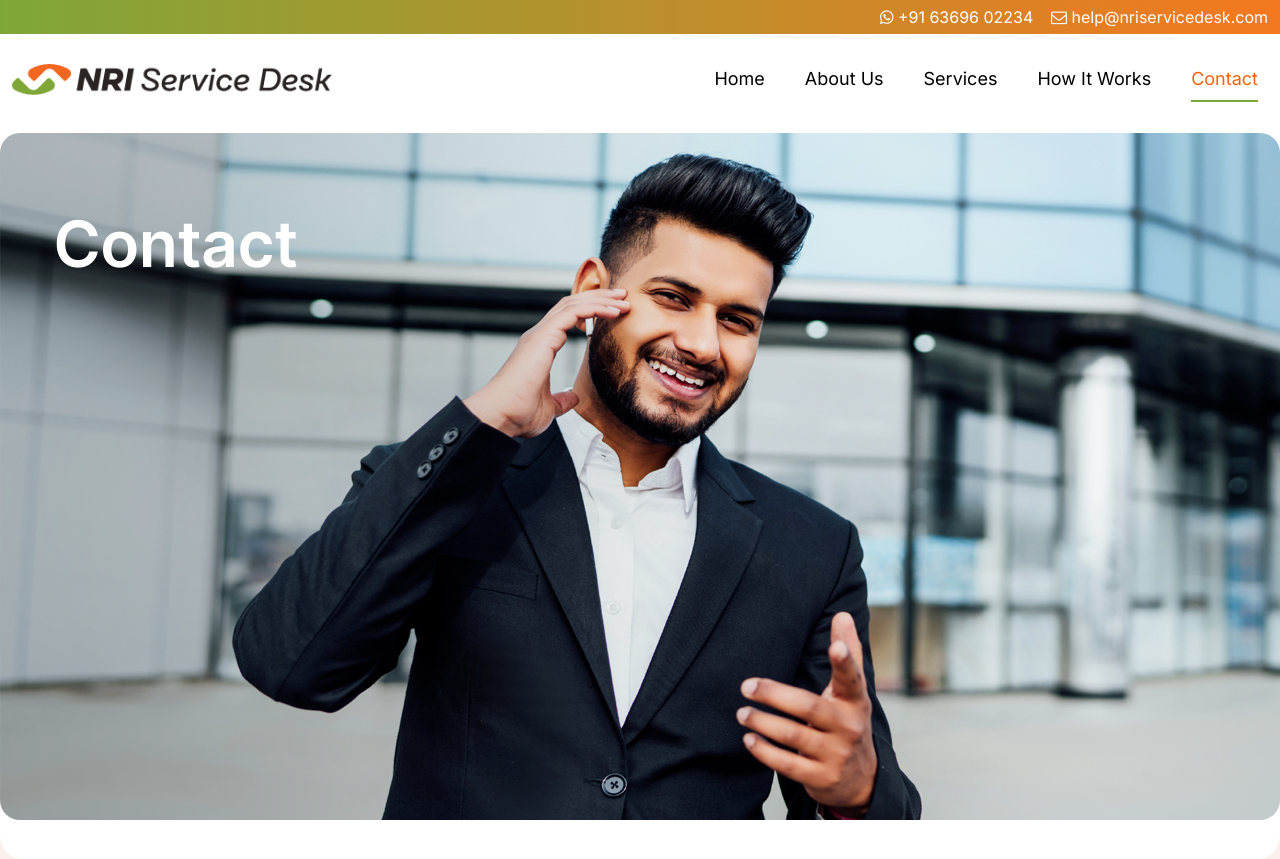
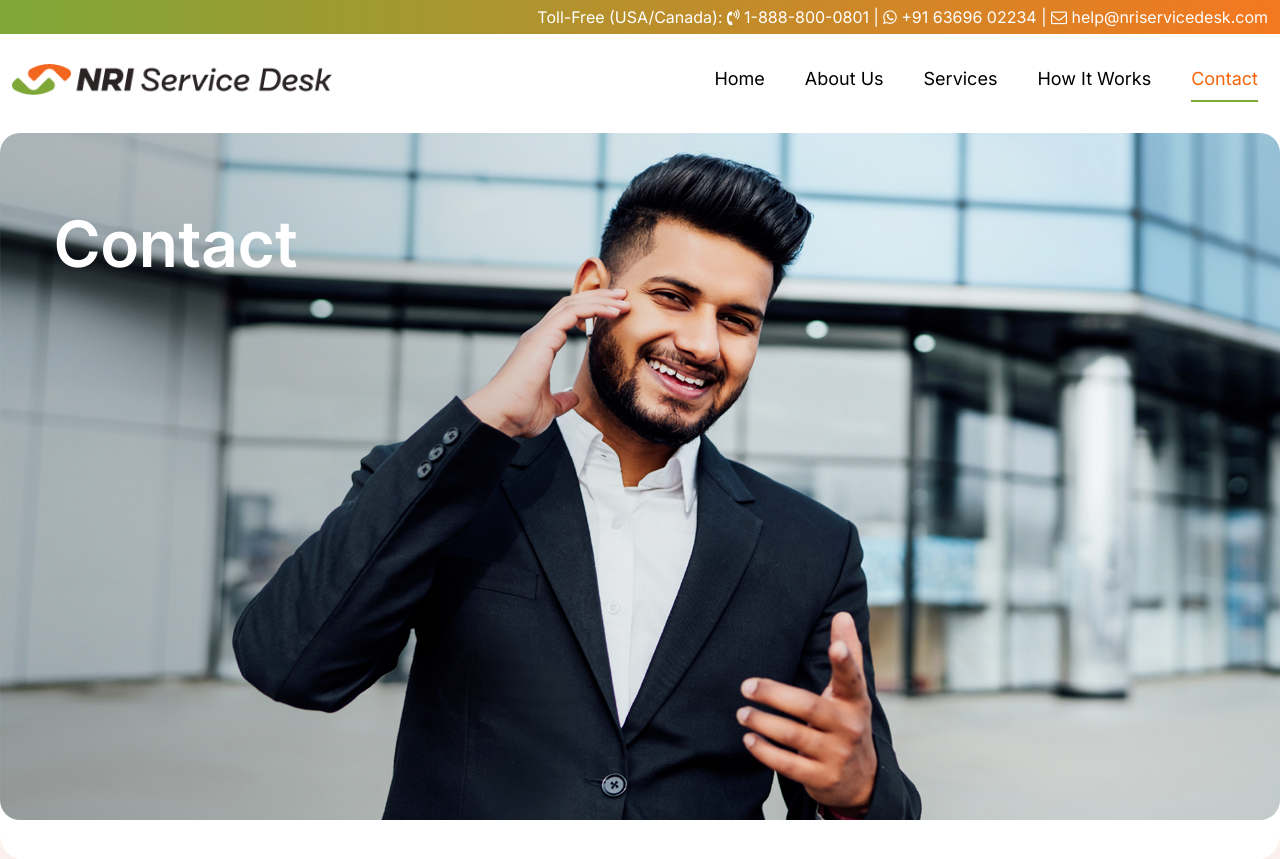
Before and after one commit to Selva-Kumar-DataCaliper/nri-website, a PHP site: page /contact.html in a window 1280 px wide. Shown: the top 859 px of the page. Run offline with PHP 8.4, Linux system fonts and the light colour scheme.

Commit message:
new features june 6

```diff
--- a/contact.html
+++ b/contact.html
@@ -55,10 +55,11 @@ textarea {
 </head>
 
 <body>
-      <div class="top-bar">
+     <div class="top-bar">
         <div class="container">
-        <a href="tel:+916369602234"><i class="fa fa-whatsapp" aria-hidden="true"></i> +91 63696 02234</a>
-        <a href="mailto:help@nriservicedesk.com"> &nbsp;&nbsp;&nbsp;<i class="fa fa-envelope-o" aria-hidden="true"></i> help@nriservicedesk.com</a>
+        <a href="tel:+18888000801"> Toll-Free (USA/Canada): <i class="fa fa-volume-control-phone" aria-hidden="true"></i> 1-888-800-0801 |</a>
+        <a href="tel:+916369602234"><i class="fa fa-whatsapp" aria-hidden="true"></i> +91 63696 02234 | </a>
+        <a href="mailto:help@nriservicedesk.com"><i class="fa fa-envelope-o" aria-hidden="true"></i> help@nriservicedesk.com</a>
     </div>
     </div>
     <div claSS="body-clr">
@@ -139,6 +140,8 @@ textarea {
                         <h4><i class="fa fa-map-marker" aria-hidden="true"></i> Address</h4>
                         <p>7/2, Shiva Shree Towers,<br> Shiva Nagar, Upplipalayam, <br>Coimbatore, Tamilnadu-641015,
                             India.</p>
+
+                        <p><i class="fa fa-volume-control-phone" aria-hidden="true"></i>  Toll-Free (USA/Canada): <a href="tel:+18888000801"> 1-888-800-0801</a></p>
 
                         <p> <i class="fa fa-envelope" aria-hidden="true"></i> <a href="mailto:help@nriservicedesk.com">help@nriservicedesk.com</a></p>
                     </div>
@@ -231,19 +234,22 @@ textarea {
         </div>
 
 
-    <div class="container footer-sec">
+   <div class="container footer-sec">
     <div class="row">
         <div class="col-lg-5 col-md-5 col-sm-12 col-xs-12">
 
-             <h4>Call Our Team 24 X 7</h4>
-                   <h5>Ezhil | Kiruthi | Sweety | Nanthakumar </h5>
+            <h4>Call Our Team 24 X 7</h4>
+
+                     <h5>Toll-Free</h5>
+                     <h5><i class="fa fa-volume-control-phone" aria-hidden="true"></i> <a href="tel:+18888000801"> 1-888-800-0801</a> (USA - Canada)</h5>
+
+                    <h5>Ezhil | Kiruthi | Sweety | Nanthakumar </h5>
                      <h5> <i class="fa fa-whatsapp" aria-hidden="true"></i> <a href="tel:+916369602234">+91 63696 02234</a> (Tamil - Engilsh)</h5>
 
                        <h5>Kalaikovan</h5>
                         <h5> <i class="fa fa-whatsapp" aria-hidden="true"></i> <a href="tel:+919047646298"> +91 90476 46298</a> (Tamil - Engilsh - Hindi)</h5>
 
         </div>
-
 
                 <div class="col-lg-3 col-md-3 col-sm-12 col-xs-12">
                     <h4>Services</h4>
--- a/css/style.css
+++ b/css/style.css
@@ -1238,8 +1238,11 @@ color: #ffffff !important;
     text-align: left;
 
 }
+.top-box-logi-con p {
+    font-size: 20px;
+}
 .top-bar a{
-    font-size: 13px;
+    font-size: 10px;
 }
     .menu-item li {
         font-size: 16px;
```
Also changed, not shown: about.html (+10 -5 lines), howitworks.html (+10 -6 lines), index.html (+9 -23 lines), services.html (+10 -5 lines).
